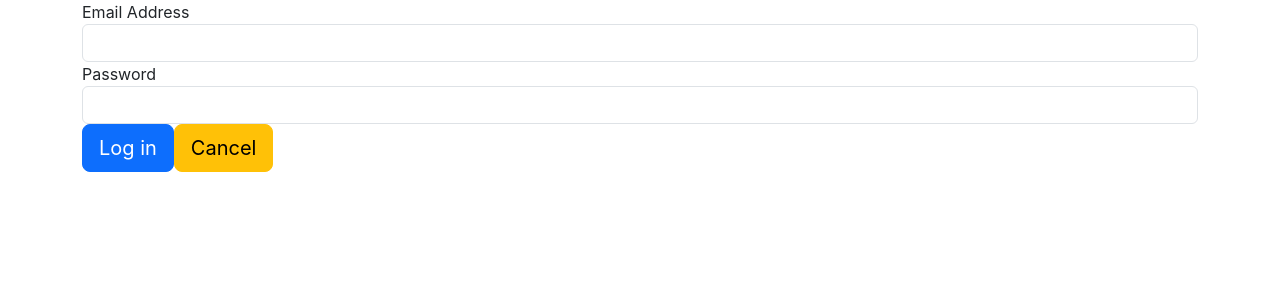
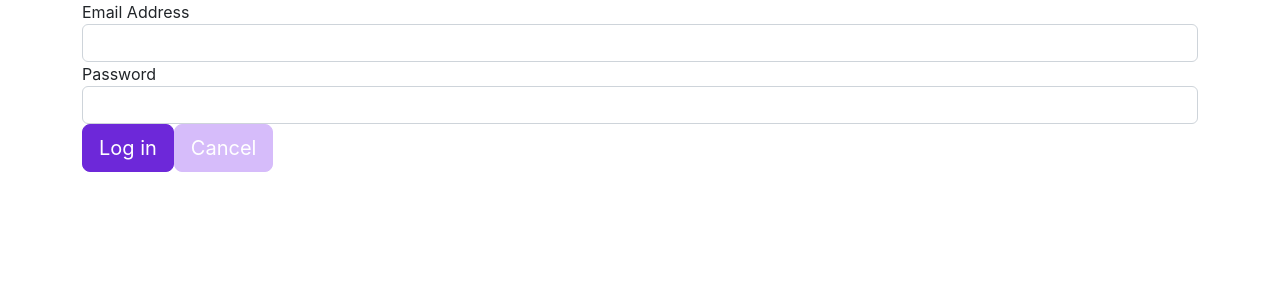
Before and after one commit to arnewport/pams-list, a React (Create React App) app in the folder pams-list-front/: page /login in a window 1280 px wide. Shown: the top 300 px of the page. Built offline with nearby package versions, Linux system fonts and the light colour scheme.

Commit message:
removing extraneous files + adding styling

```diff
--- /dev/null
+++ b/pams-list-front/public/custom-theme.css
@@ -0,0 +1,277 @@
+/* custom-theme.css */
+:root {
+    --bs-primary: #6d28d9;
+    --bs-secondary: #9f7aea;
+    --bs-success: #805ad5;
+    --bs-info: #9f7aea;
+    --bs-warning: #d6bcfa;
+    --bs-danger: #b794f4;
+
+    --bs-primary-rgb: 109, 40, 217;
+    --bs-secondary-rgb: 159, 122, 234;
+    --bs-success-rgb: 128, 90, 213;
+    --bs-info-rgb: 159, 122, 234;
+    --bs-warning-rgb: 214, 188, 250;
+    --bs-danger-rgb: 183, 148, 244;
+
+    --bs-primary-text-emphasis: #ffffff;
+    --bs-secondary-text-emphasis: #ffffff;
+    --bs-success-text-emphasis: #ffffff;
+    --bs-info-text-emphasis: #ffffff;
+    --bs-warning-text-emphasis: #ffffff;
+    --bs-danger-text-emphasis: #ffffff;
+}
+
+/* Ensure custom styles are applied */
+.btn-primary {
+    background-color: var(--bs-primary) !important;
+    border-color: var(--bs-primary) !important;
+    color: var(--bs-primary-text-emphasis) !important;
+}
+
+.btn-secondary {
+    background-color: var(--bs-secondary) !important;
+    border-color: var(--bs-secondary) !important;
+    color: var(--bs-secondary-text-emphasis) !important;
+}
+
+.btn-success {
+    background-color: var(--bs-success) !important;
+    border-color: var(--bs-success) !important;
+    color: var(--bs-success-text-emphasis) !important;
+}
+
+.btn-info {
+    background-color: var(--bs-info) !important;
+    border-color: var(--bs-info) !important;
+    color: var(--bs-info-text-emphasis) !important;
+}
+
+.btn-warning {
+    background-color: var(--bs-warning) !important;
+    border-color: var(--bs-warning) !important;
+    color: var(--bs-warning-text-emphasis) !important;
+}
+
+.btn-danger {
+    background-color: var(--bs-danger) !important;
+    border-color: var(--bs-danger) !important;
+    color: var(--bs-danger-text-emphasis) !important;
+}
+
+/* Links */
+a {
+    color: var(--bs-primary) !important;
+}
+
+a:hover, a:focus {
+    color: var(--bs-primary-rgb) !important;
+}
+
+/* Text */
+.text-primary {
+    color: var(--bs-primary) !important;
+}
+
+.text-secondary {
+    color: var(--bs-secondary) !important;
+}
+
+.text-success {
+    color: var(--bs-success) !important;
+}
+
+.text-info {
+    color: var(--bs-info) !important;
+}
+
+.text-warning {
+    color: var(--bs-warning) !important;
+}
+
+.text-danger {
+    color: var(--bs-danger) !important;
+}
+
+/* Background */
+.bg-primary {
+    background-color: var(--bs-primary) !important;
+    color: var(--bs-primary-text-emphasis) !important;
+}
+
+.bg-secondary {
+    background-color: var(--bs-secondary) !important;
+    color: var(--bs-secondary-text-emphasis) !important;
+}
+
+.bg-success {
+    background-color: var(--bs-success) !important;
+    color: var(--bs-success-text-emphasis) !important;
+}
+
+.bg-info {
+    background-color: var(--bs-info) !important;
+    color: var(--bs-info-text-emphasis) !important;
+}
+
+.bg-warning {
+    background-color: var(--bs-warning) !important;
+    color: var(--bs-warning-text-emphasis) !important;
+}
+
+.bg-danger {
+    background-color: var(--bs-danger) !important;
+    color: var(--bs-danger-text-emphasis) !important;
+}
+
+/* Borders */
+.border-primary {
+    border-color: var(--bs-primary) !important;
+}
+
+.border-secondary {
+    border-color: var(--bs-secondary) !important;
+}
+
+.border-success {
+    border-color: var(--bs-success) !important;
+}
+
+.border-info {
+    border-color: var(--bs-info) !important;
+}
+
+.border-warning {
+    border-color: var(--bs-warning) !important;
+}
+
+.border-danger {
+    border-color: var(--bs-danger) !important;
+}
+
+/* Form elements */
+.form-control:focus {
+    border-color: var(--bs-primary) !important;
+    box-shadow: 0 0 0 0.2rem rgba(109, 40, 217, 0.25) !important;
+}
+
+.input-group-text {
+    background-color: var(--bs-primary) !important;
+    border-color: var(--bs-primary) !important;
+    color: var(--bs-primary-text-emphasis) !important;
+}
+
+/* Custom card header background color */
+.card-header.bg-primary {
+    background-color: var(--bs-primary) !important;
+    color: var(--bs-primary-text-emphasis) !important;
+}
+
+/* Navbar */
+.navbar-light .navbar-nav .nav-link {
+    color: var(--bs-primary) !important;
+}
+
+.navbar-light .navbar-nav .nav-link:hover,
+.navbar-light .navbar-nav .nav-link:focus {
+    color: var(--bs-primary-rgb) !important;
+}
+
+/* Alerts */
+.alert-primary {
+    background-color: var(--bs-primary) !important;
+    border-color: var(--bs-primary) !important;
+    color: var(--bs-primary-text-emphasis) !important;
+}
+
+.alert-secondary {
+    background-color: var(--bs-secondary) !important;
+    border-color: var(--bs-secondary) !important;
+    color: var(--bs-secondary-text-emphasis) !important;
+}
+
+.alert-success {
+    background-color: var(--bs-success) !important;
+    border-color: var(--bs-success) !important;
+    color: var(--bs-success-text-emphasis) !important;
+}
+
+.alert-info {
+    background-color: var(--bs-info) !important;
+    border-color: var(--bs-info) !important;
+    color: var(--bs-info-text-emphasis) !important;
+}
+
+.alert-warning {
+    background-color: var(--bs-warning) !important;
+    border-color: var(--bs-warning) !important;
+    color: var(--bs-warning-text-emphasis) !important;
+}
+
+.alert-danger {
+    background-color: var(--bs-danger) !important;
+    border-color: var(--bs-danger) !important;
+    color: var(--bs-danger-text-emphasis) !important;
+}
+
+/* Pagination */
+.page-link {
+    color: var(--bs-primary) !important;
+}
+
+.page-link:hover {
+    color: var(--bs-primary-rgb) !important;
+}
+
+.page-item.active .page-link {
+    background-color: var(--bs-primary) !important;
+    border-color: var(--bs-primary) !important;
+}
+
+/* Badges */
+.badge-primary {
+    background-color: var(--bs-primary) !important;
+}
+
+.badge-secondary {
+    background-color: var(--bs-secondary) !important;
+}
+
+.badge-success {
+    background-color: var(--bs-success) !important;
+}
+
+.badge-info {
+    background-color: var(--bs-info) !important;
+}
+
+.badge-warning {
+    background-color: var(--bs-warning) !important;
+}
+
+.badge-danger {
+    background-color: var(--bs-danger) !important;
+}
+
+/* Progress */
+.progress-bar {
+    background-color: var(--bs-primary) !important;
+}
+
+/* Dropdown */
+.dropdown-item.active,
+.dropdown-item:active {
+    background-color: var(--bs-primary) !important;
+    color: var(--bs-primary-text-emphasis) !important;
+}
+
+/* Custom */
+.custom-link {
+    color: #ffffff; /* Set initial text color */
+  }
+
+  .custom-link:hover,
+  .custom-link:focus,
+  .custom-link:active {
+    color: #ffffff !important; /* Ensure text color remains white on hover, focus, and active states */
+  }
--- /dev/null
+++ b/pams-list-front/public/custom-theme.scss
@@ -0,0 +1,12 @@
+/* custom-bootstrap.scss */
+
+/* Override Bootstrap variables */
+$primary: #6d28d9;
+$secondary: #9f7aea;
+$success: #805ad5;
+$info: #9f7aea;
+$warning: #d6bcfa;
+$danger: #b794f4;
+
+/* Import Bootstrap */
+@import "~bootstrap/scss/bootstrap";
--- a/pams-list-front/public/index.html
+++ b/pams-list-front/public/index.html
@@ -3,6 +3,8 @@
   <head>
     <meta charset="utf-8" />
     <link rel="icon" href="%PUBLIC_URL%/favicon.ico" />
+    <link rel="stylesheet" href="https://cdn.jsdelivr.net/npm/bootstrap@5.2.3/dist/css/bootstrap.min.css" />
+    <link rel="stylesheet" href="%PUBLIC_URL%/custom-theme.css" />
     <meta name="viewport" content="width=device-width, initial-scale=1" />
     <meta name="theme-color" content="#000000" />
     <meta
@@ -10,10 +12,6 @@
       content="patient placement portal"
     />
     <title>Pam's List</title>
-    <link
-    rel="stylesheet"
-    href="https://cdn.jsdelivr.net/npm/bootswatch@5.2.3/dist/pulse/bootstrap.min.css"
-  />
   </head>
   <body>
     <noscript>You need to enable JavaScript to run this app.</noscript>
--- a/pams-list-front/src/App.js
+++ b/pams-list-front/src/App.js
@@ -6,12 +6,10 @@ import { refreshToken, logout } from "./services/AuthAPI";
 import Landing from "./components/Landing";
 import Login from "./components/Login";
 import SignUp from "./components/SignUp";
-import Home from "./components/Home";
 import Error from "./components/Error";
 import NotFound from "./components/NotFound";
 import Patients from "./components/Patients";
-import NavBar from "./components/NavBar/NavBar";
-import PlaceholderComponent from "./components/PlaceholderComponent";
+
 
 const TIMEOUT_MILLISECONDS = 14 * 60 * 1000;
 
@@ -91,7 +89,6 @@ const App = () => {
             <Route path="/login" element={<Login />} />
             <Route path="/signup" element={<SignUp />} />
             <Route path="/patients" element={<Patients />} />
-            <Route path="/home" element={renderWithAuthority(Home, "admin", "matchmaker", "manager", "marketer")} />
             <Route path="/error" element={<Error />} />
             <Route path="*" element={<NotFound />} />
           </Routes>
--- a/pams-list-front/src/components/Landing.js
+++ b/pams-list-front/src/components/Landing.js
@@ -5,10 +5,10 @@ function Landing() {
     <div className="container-fluid">
       <h1 className="display-3 mt-3">Pam's List</h1>
       <div className="d-flex flex-grow-1 justify-content-end">
-        <Link to="/login" className="btn btn-info btn-lg">
+        <Link to="/login" className="btn btn-primary btn-lg  custom-link">
           Login
         </Link>
-        <Link to="/signup" className="btn btn-info btn-lg">
+        <Link to="/signup" className="btn btn-secondary btn-lg custom-link">
           Sign Up
         </Link>
       </div>
--- a/pams-list-front/src/components/Login.js
+++ b/pams-list-front/src/components/Login.js
@@ -68,7 +68,7 @@ function Login() {
             <button type="submit" className="btn btn-primary btn-lg">
               Log in
             </button>
-            <Link to="/" className="btn btn-warning btn-lg">
+            <Link to="/" className="btn btn-warning btn-lg custom-link">
               Cancel
             </Link>
           </div>
--- a/pams-list-front/src/components/SignUp.js
+++ b/pams-list-front/src/components/SignUp.js
@@ -168,7 +168,7 @@ function SignUp() {
               <button type="submit" className="btn btn-primary btn-lg">
                 Sign up
               </button>
-              <Link to="/" className="btn btn-warning btn-lg">
+              <Link to="/" className="btn btn-warning btn-lg custom-link">
                 Cancel
               </Link>
             </div>
--- a/pams-list-front/src/index.js
+++ b/pams-list-front/src/index.js
@@ -1,6 +1,5 @@
 import React from 'react';
 import ReactDOM from 'react-dom/client';
-import 'bootstrap/dist/css/bootstrap.min.css';
 import './index.css';
 import App from './App';
 
```
